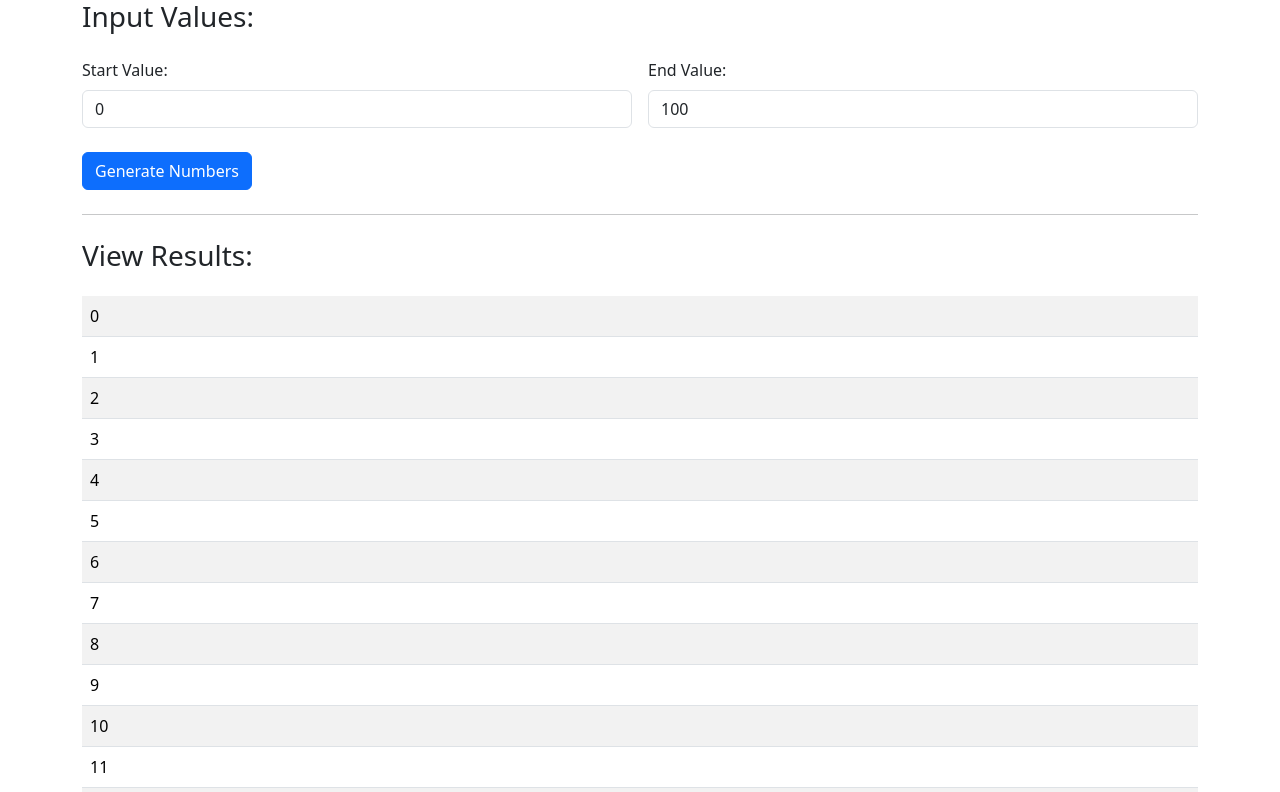
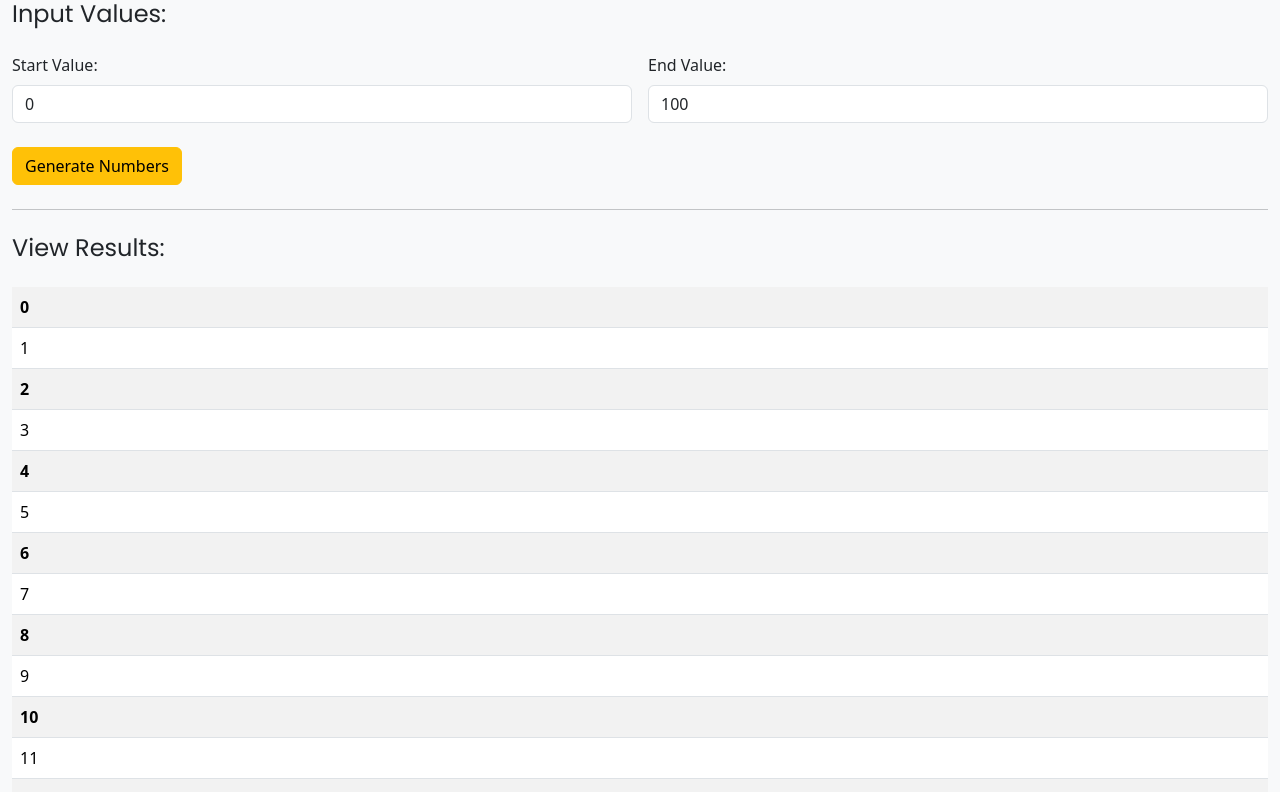
Before and after one commit to rsheppard-dev/even-hundred, a website built with Vite: page index.html in a window 1280 px wide. Both pictures are taken after a click on the button "Generate Numbers". Shown: the top 792 px of the page. Built offline with nearby package versions, Linux system fonts and the light colour scheme.

Commit message:
style changes

```diff
--- a/index.html
+++ b/index.html
@@ -13,13 +13,23 @@
 			integrity="sha384-GLhlTQ8iRABdZLl6O3oVMWSktQOp6b7In1Zl3/Jr59b6EGGoI1aFkw7cmDA6j6gD"
 			crossorigin="anonymous"
 		/>
+
+		<!-- google fonts -->
+		<link rel="preconnect" href="https://fonts.googleapis.com" />
+		<link rel="preconnect" href="https://fonts.gstatic.com" crossorigin />
+		<link
+			href="https://fonts.googleapis.com/css2?family=Poppins:wght@400;700&family=Source+Sans+Pro:wght@400;700&display=swap"
+			rel="stylesheet"
+		/>
 	</head>
-	<body>
-		<div class="container">
-			<h3 class="'display-6 text-dark mb-4">Input Values:</h3>
+	<body class="bg-light">
+		<div class="container-fluid">
+			<h3 class="h4 text-dark mb-4 font-primary">Input Values:</h3>
 			<div class="row g-3">
 				<div class="col-12 col-sm-6">
-					<label for="startValue" class="form-label">Start Value:</label>
+					<label for="startValue" class="form-label font-secondary"
+						>Start Value:</label
+					>
 					<input
 						type="number"
 						id="startValue"
@@ -30,7 +40,9 @@
 					/>
 				</div>
 				<div class="col-12 col-sm-6">
-					<label for="endValue" class="form-label">End Value:</label>
+					<label for="endValue" class="form-label font-secondary"
+						>End Value:</label
+					>
 					<input
 						type="number"
 						id="endValue"
@@ -41,19 +53,16 @@
 					/>
 				</div>
 				<div>
-					<button id="submit" class="btn btn-primary my-2">
+					<button id="submit" class="btn btn-warning my-2">
 						Generate Numbers
 					</button>
 				</div>
-				<div
-					id="error"
-					class="d-none text-bg-danger p-3 rounded odd even"
-				></div>
+				<div id="error" class="d-none text-bg-danger p-3 rounded"></div>
 			</div>
 
 			<hr />
 
-			<h3 class="'display-6 text-dark my-4">View Results:</h3>
+			<h3 class="h4 text-dark my-4">View Results:</h3>
 
 			<div class="table-responsive">
 				<table class="table table-striped">
--- /dev/null
+++ b/public/style.css
@@ -0,0 +1,39 @@
+:root {
+	--dark: '#121212';
+	--light: '#EAEAEA';
+
+	--primary-100: '#8ECAE6';
+	--primary-200: '#219EBC';
+	--primary-300: '#023047';
+
+	--secondary-100: '#FFB703';
+	--secondary-200: '#FB8500';
+
+	--font-primary: 'Poppins', sans-serif;
+	--font-secondary: 'Source Sans Pro', sans-serif;
+}
+
+h1,
+h2,
+h3,
+h4,
+h5,
+h6 {
+	font-family: var(--font-primary);
+}
+
+.bg-light {
+	background-color: var(--light);
+}
+
+.btn-warning {
+	font-family: var(--font-primary);
+}
+
+.odd {
+	font-weight: 100;
+}
+
+.even {
+	font-weight: bold;
+}
--- a/src/style.css
+++ /dev/null
@@ -1,7 +0,0 @@
-.odd {
-	font-weight: 100;
-}
-
-.even {
-	font-weight: bold;
-}
```
